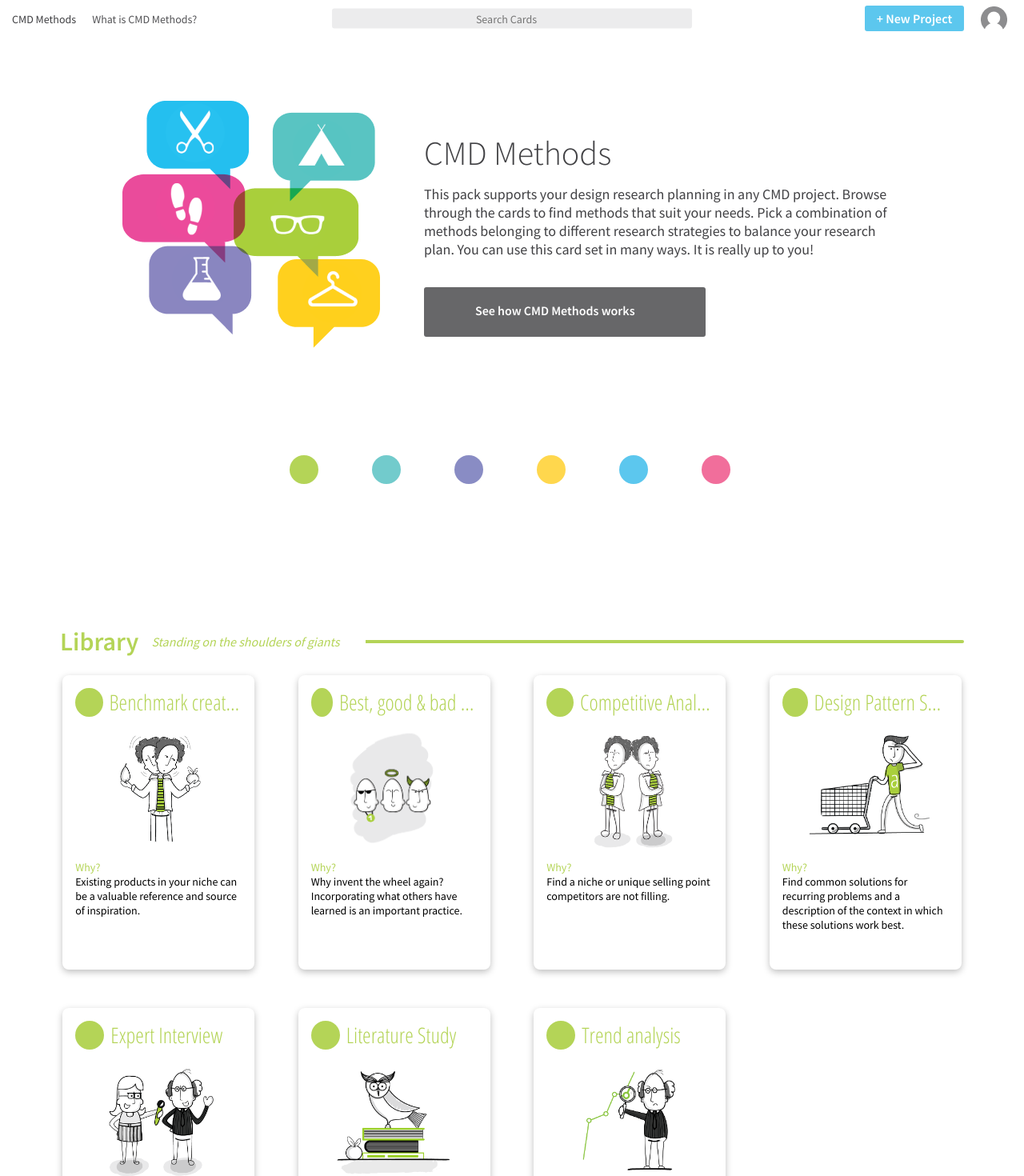
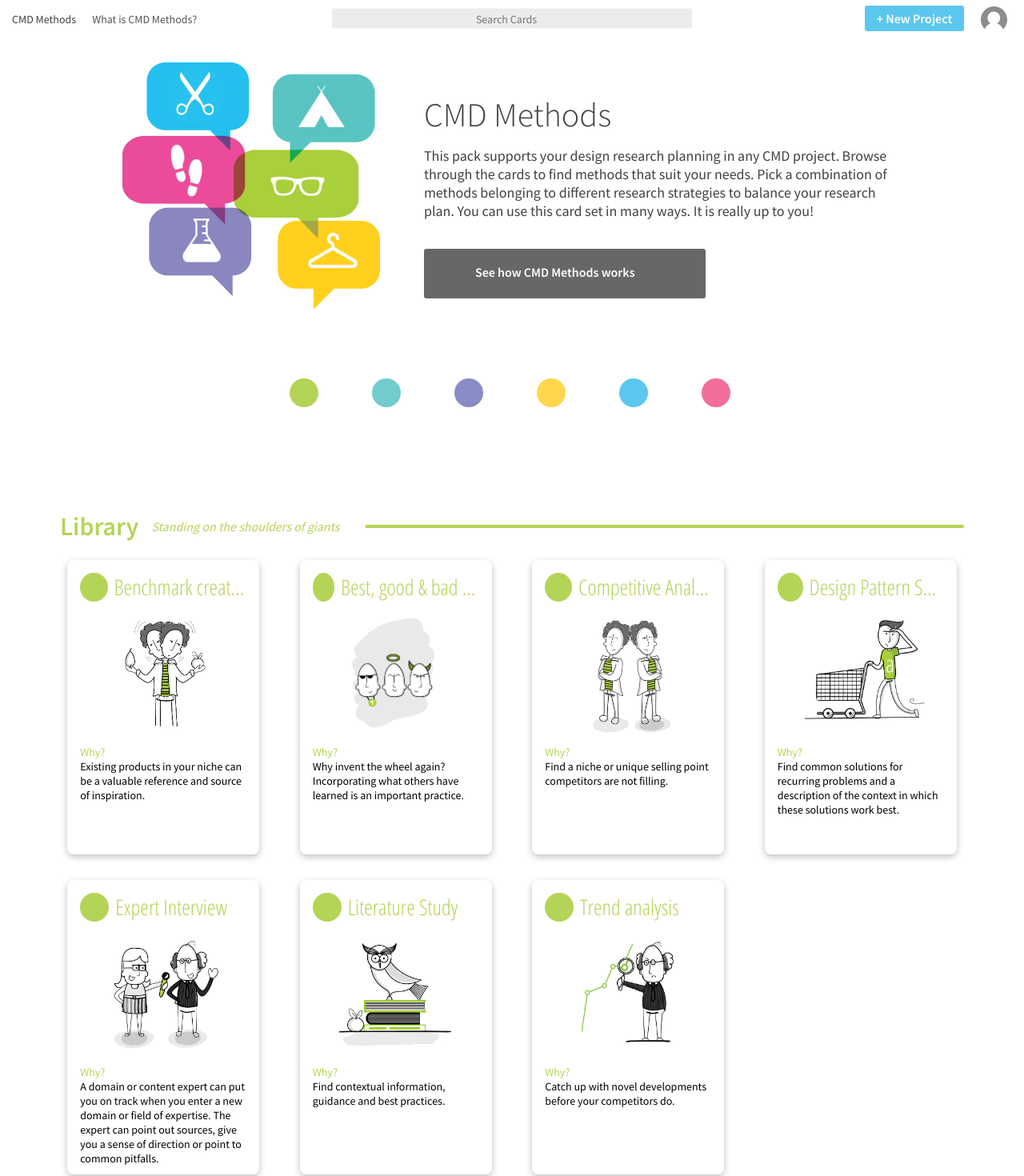
Before and after one commit to cmdmethods/herontwerp2020, a Vue app: page / in a window 1280 px wide. Shown: the top 1470 px of the page at 80% size. Built offline with nearby package versions, Linux system fonts and the light colour scheme.

Commit message:
Fix spacing elements

```diff
--- a/src/views/Home.vue
+++ b/src/views/Home.vue
@@ -48,7 +48,7 @@ export default {
 .more-info-section {
     display: flex;
     justify-content: center;
-    margin: 5rem auto;
+    margin: 2rem auto;
     max-width: 70.625rem;
 }
 
@@ -56,7 +56,7 @@ export default {
     margin: 4rem auto;
     max-width: 1130px;
     margin-bottom: 0;
-    padding-top: 4rem;
+    padding-top: 1rem;
 }
 
 .category:first-of-type {
@@ -67,6 +67,6 @@ export default {
     display: grid;
     grid-template-columns: repeat(auto-fit, 15rem);
     justify-content: space-around;
-    grid-gap: 3rem;
+    grid-gap: 2rem;
 }
 </style>
```
